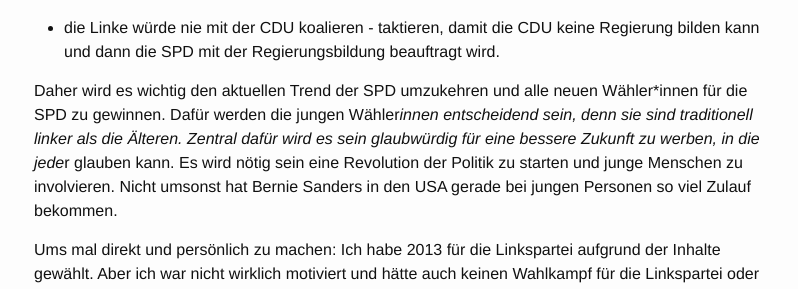
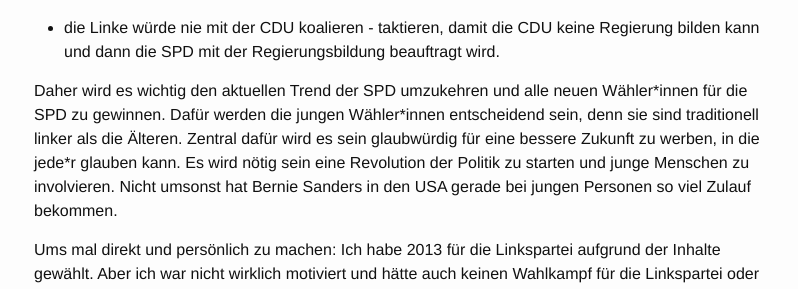
Before and after one commit to frmwrk123/frmwrk123.github.io, a Jekyll site: the page built from _posts/2016-07-26-red-red-green2017.markdown, in a window 1280 px wide and 900 px high, scrolled down 2310 px. Shown: the part 178-467 px from the top of the window, without its empty margins (236-1034 px from the left). Built offline with Jekyll 4.4.1, drawn with Linux system fonts in a browser that asks for light colours.

```diff
--- a/_posts/2016-07-26-red-red-green2017.markdown
+++ b/_posts/2016-07-26-red-red-green2017.markdown
@@ -125,7 +125,7 @@ keine Regierung bilden kann und dann die SPD mit der Regierungsbildung
 beauftragt wird.
 
 Daher wird es wichtig den aktuellen Trend der SPD umzukehren und alle neuen
-Wähler\*innen für die SPD zu gewinnen. Dafür werden die jungen Wähler*innen
+Wähler\*innen für die SPD zu gewinnen. Dafür werden die jungen Wähler\*innen
 entscheidend sein, denn sie sind traditionell linker als die Älteren.
 Zentral dafür wird es sein glaubwürdig für eine bessere Zukunft zu werben,
 in die jede*r glauben kann. Es wird nötig sein eine Revolution der Politik
```
